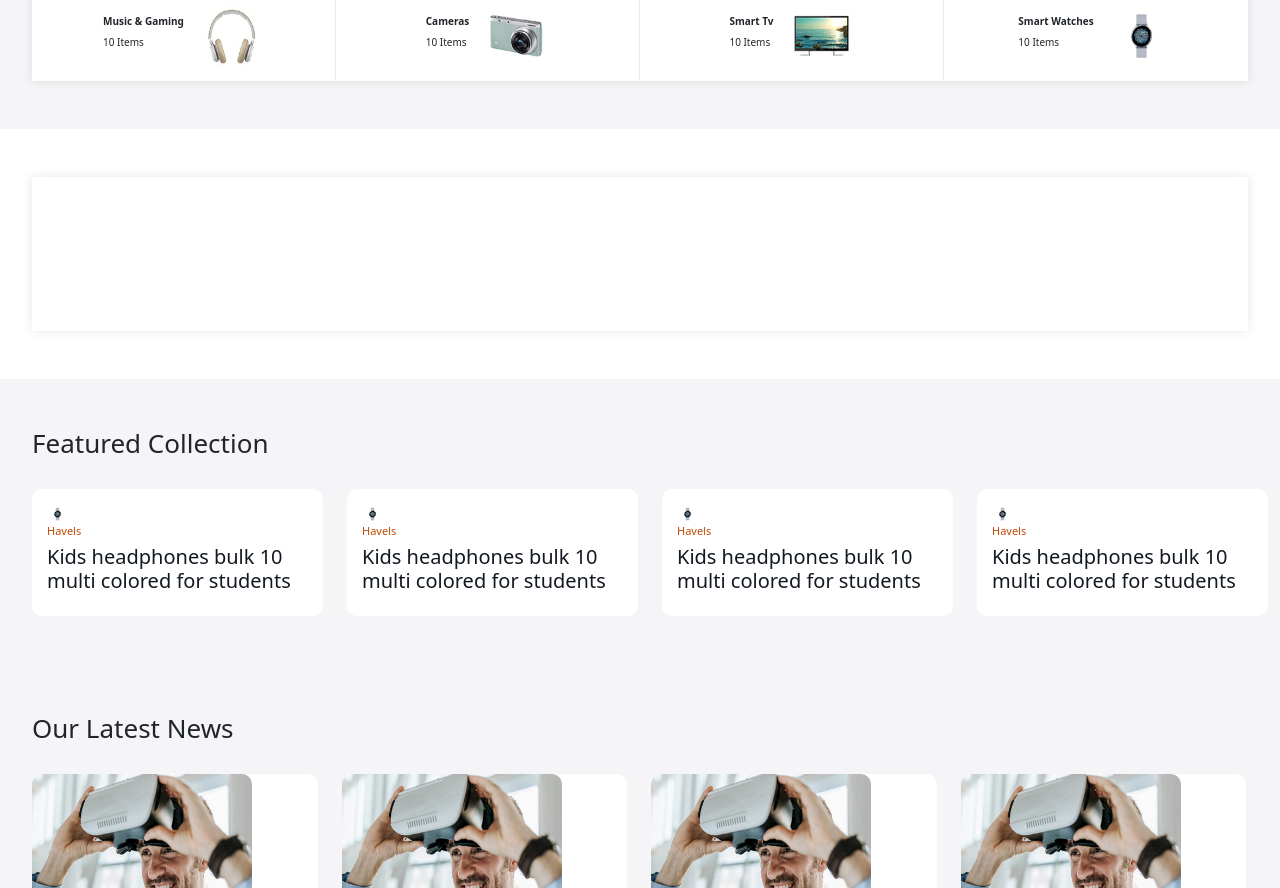
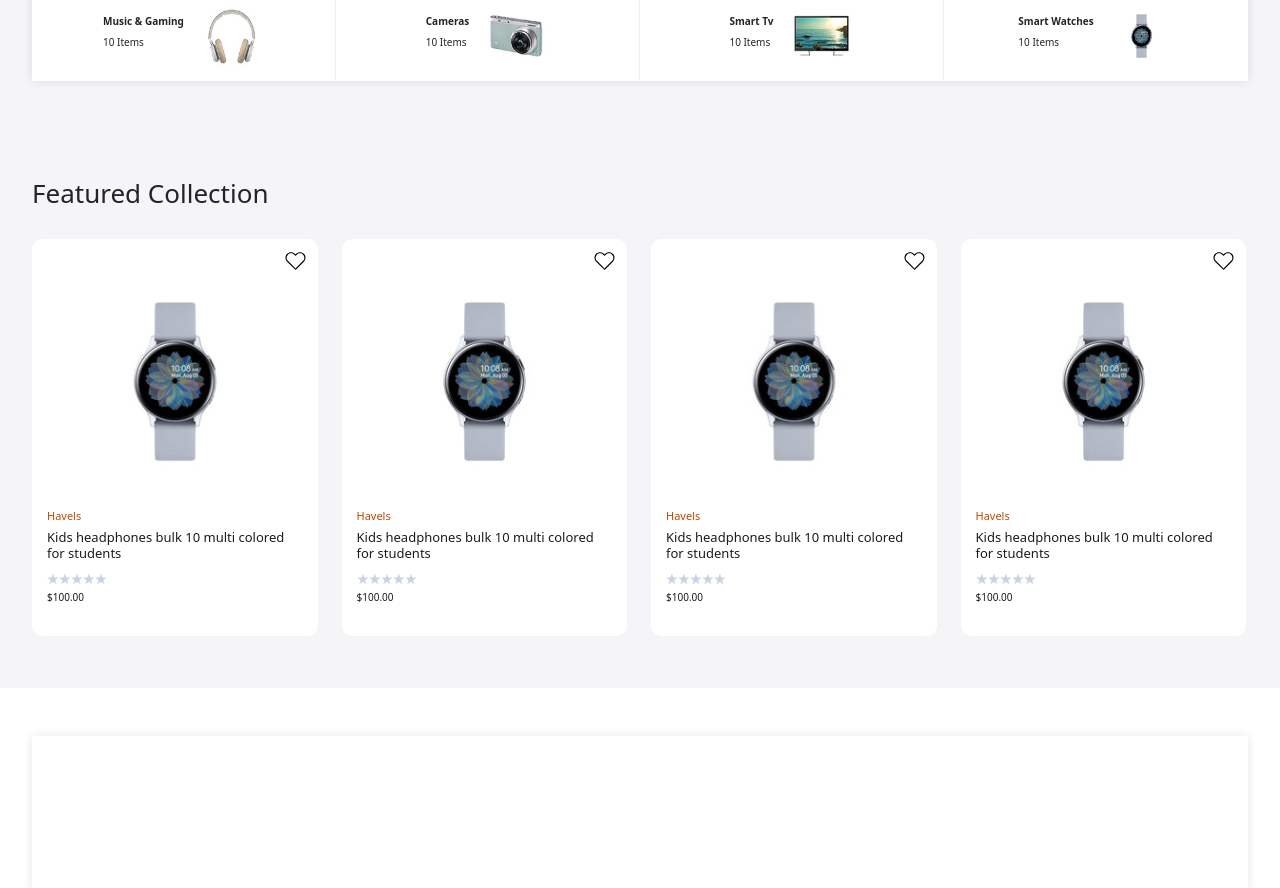
Before and after one commit to SANCOMICS/My-Commerce, a React (Create React App) app: page / in a window 1280 px wide. Shown: the part 660-1548 px from the top of the page. Built offline with nearby package versions, Linux system fonts and the light colour scheme.

Commit message:
featured on home
featured section on home complete

```diff
--- a/src/App.css
+++ b/src/App.css
@@ -12,6 +12,7 @@
   --color-f5f5f7: #f5f5f7;
   --color-ededed: #ededed;
   --color-777777: #777777;
+  --color-1c1c1b: #1c1c1b;
 }
 .card-wrapper{
   background-color: white;
@@ -347,15 +348,52 @@ footer .input-group-text{
   padding: 15px;
   background-color: white;
   border-radius: 10px;
+  overflow: hidden;
  }
 
+ .product-card .product-image>img:last-child{
+  display: none;
+  transition: 0.3s;
+ }
+ .product-card:hover .product-image>img:nth-child(1){
+  display: none;
+ }
+ .product-card:hover .product-image>img:last-child{
+  display: block;
+ }
+
+ .product-card:hover .action-bar{
+  right: 10px;
+
+ }
  .product-card .product-details h6{
   color: var(--color-bf4800);
   font-size: 11px;
  }
 
  .product-card .product-details h5{
-    font-size: 12 px;
-    color: var(--color-131921);
+    font-size: 13px;
+    color: var(--color-1c1c1b);
  }
+ .product-card .product-details p.price{
+  font-size: 10px;
+  margin-top: 5px;
+  color: var(--color-1c1c1b);
+ }
+ .product-image > img{
+  height: 90%;
+  width: 100%;
+ }
+
+ .action-bar{
+  top: 12%;
+  right: -23px;
+  transition: 0.3s;
+ }
+
+ .wishlist-icon{
+  top: 3%;
+  right: 12px;
+ }
+
 /* Product Card Style Ends*/
--- a/src/components/ProductCard.js
+++ b/src/components/ProductCard.js
@@ -1,17 +1,58 @@
-import React from 'react'
+import React, { Component, useState } from 'react';
+import { Link } from 'react-router-dom';
+import StarRatings from 'react-star-ratings';
 
 const ProductCard = () => {
+    // Use state to track the rating
+  const [rating, setRating] = useState(0);
+
+  // Define the changeRating function
+  const changeRating = (newRating) => {
+    setRating(newRating);
+  };
   return (
     <div className='col-3'>
-        <div className='product-card'>
+        <Link className='product-card position-relative'>
+            <div className='wishlist-icon position-absolute'>
+                <Link>
+                <img src='images/wish.svg' alt='wishlist'></img>
+                </Link>
+            </div>
             <div className='product-image'>
-                <img src='images/watch.jpg' alt='productimage'/>
+                <img src='images/watch.jpg' className='image-fluid' alt='productimage'/>
+                <img src='images/watch-1.jpeg' className='image-fluid' alt='productimage'/>
             </div>
             <div className='product-details'>
                 <h6 className='brand'>Havels</h6>
-                <h5 className='product-title'>Kids headphones bulk 10 multi colored for students</h5>
+                <h5 className='product-title'>Kids headphones bulk 10 multi colored for students
+                </h5>
+                <StarRatings
+                    rating={rating} // Set the rating value from state
+                    starRatedColor="gold"
+                    changeRating={changeRating} // Use the local changeRating function
+                    numberOfStars={5}
+                    name='rating'
+                    starDimension="12px"
+                    starSpacing="0px"
+                    edit={false}
+                />
+                <p className='price'>$100.00</p>
             </div>
-        </div>
+            <div className='action-bar position-absolute'>
+                <div className='d-flex flex-column gap-15'>
+                    <Link>
+                    <img src='images/prodcompare.svg' alt='compare'></img>
+                    </Link>
+                    <Link>
+                    <img src='images/view.svg' alt='view'></img>
+                    </Link>
+                    <Link>
+                    <img src='images/add-cart.svg' alt='addcart'></img>
+                    </Link>
+
+                </div>
+            </div>
+        </Link>
     </div>
   )
 }
--- a/src/pages/Home.js
+++ b/src/pages/Home.js
@@ -1,6 +1,6 @@
 import React from 'react'
 import{Link} from 'react-router-dom'
-import Marquee from "react-fast-marquee";
+// import Marquee from "react-fast-marquee";
 import BlogCard from '../components/BlogCard';
 import ProductCard from '../components/ProductCard';
 
@@ -191,6 +191,21 @@ const Home = () => {
         </div>
 
       </section>
+      <section className='featured-wrapper py-5 home-wrapper-2 marg'>
+        <div className='container-xxl'>
+          <div className='row '>
+            <div className='col-12'>
+              <h3 className='section-heading'>Featured Collection</h3>
+            </div>
+            <ProductCard />
+            <ProductCard />
+            <ProductCard />
+            <ProductCard />
+
+          </div>
+        </div>
+      </section>
+
       <section className='marquee-wrapper py-5'>
         <div className='container-xxl'>
           <div className='row'>
@@ -254,20 +269,6 @@ const Home = () => {
           </div>
         </div>
       </section>
-      <section className='blog-wrapper py-5 home-wrapper-2 '>
-        <div className='container-xxl'>
-          <div className='row '>
-            <div className='col-12'>
-              <h3 className='section-heading'>Featured Collection</h3>
-            </div>
-            <ProductCard />
-            <ProductCard />
-            <ProductCard />
-            <ProductCard />
-
-          </div>
-        </div>
-      </section>
       <section className='blog-wrapper py-5 home-wrapper-2  marg'>
         <div className='container-xxl'>
           <div className='row '>
```
Also changed, not shown: public/images/watch-1.jpeg (added).
